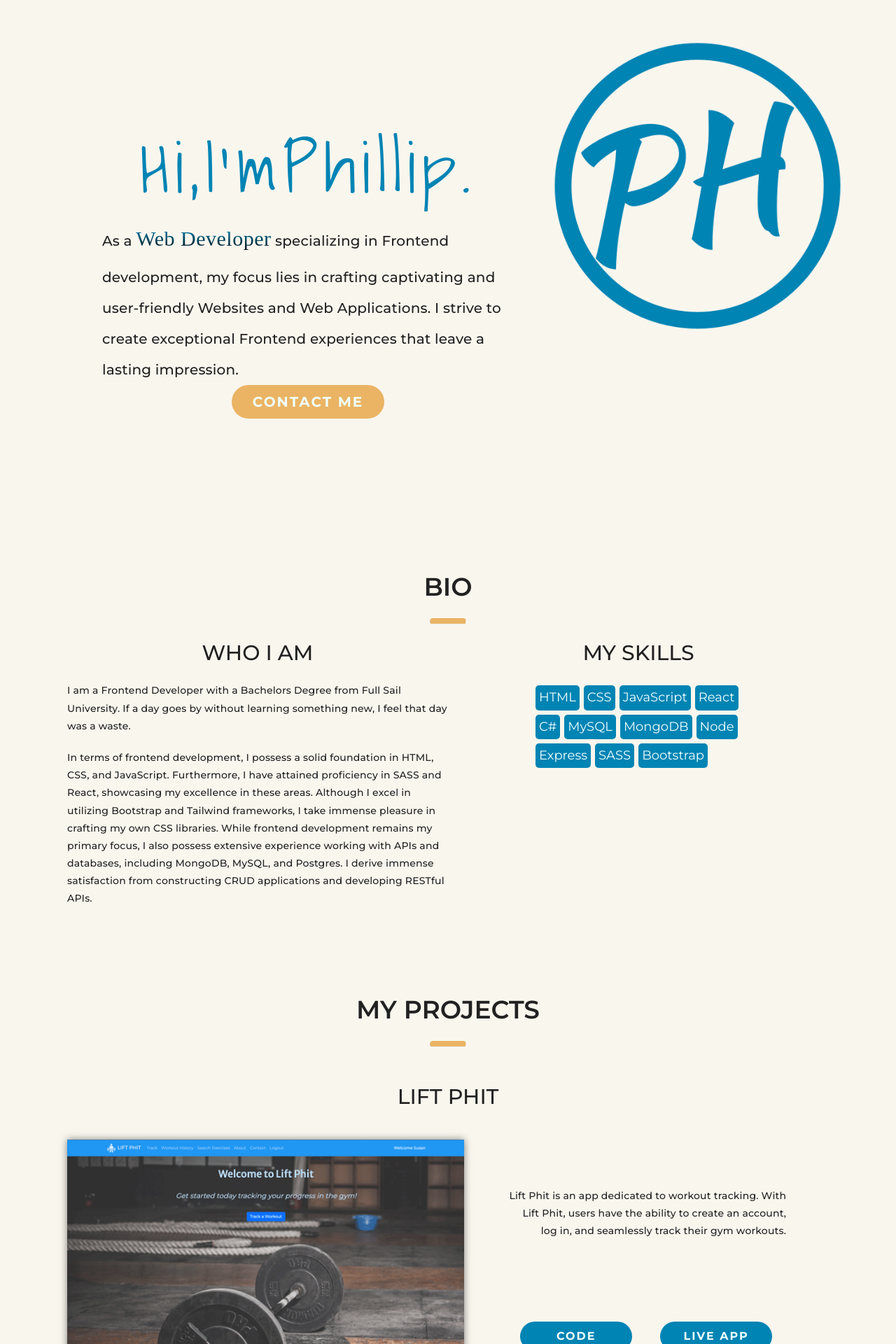
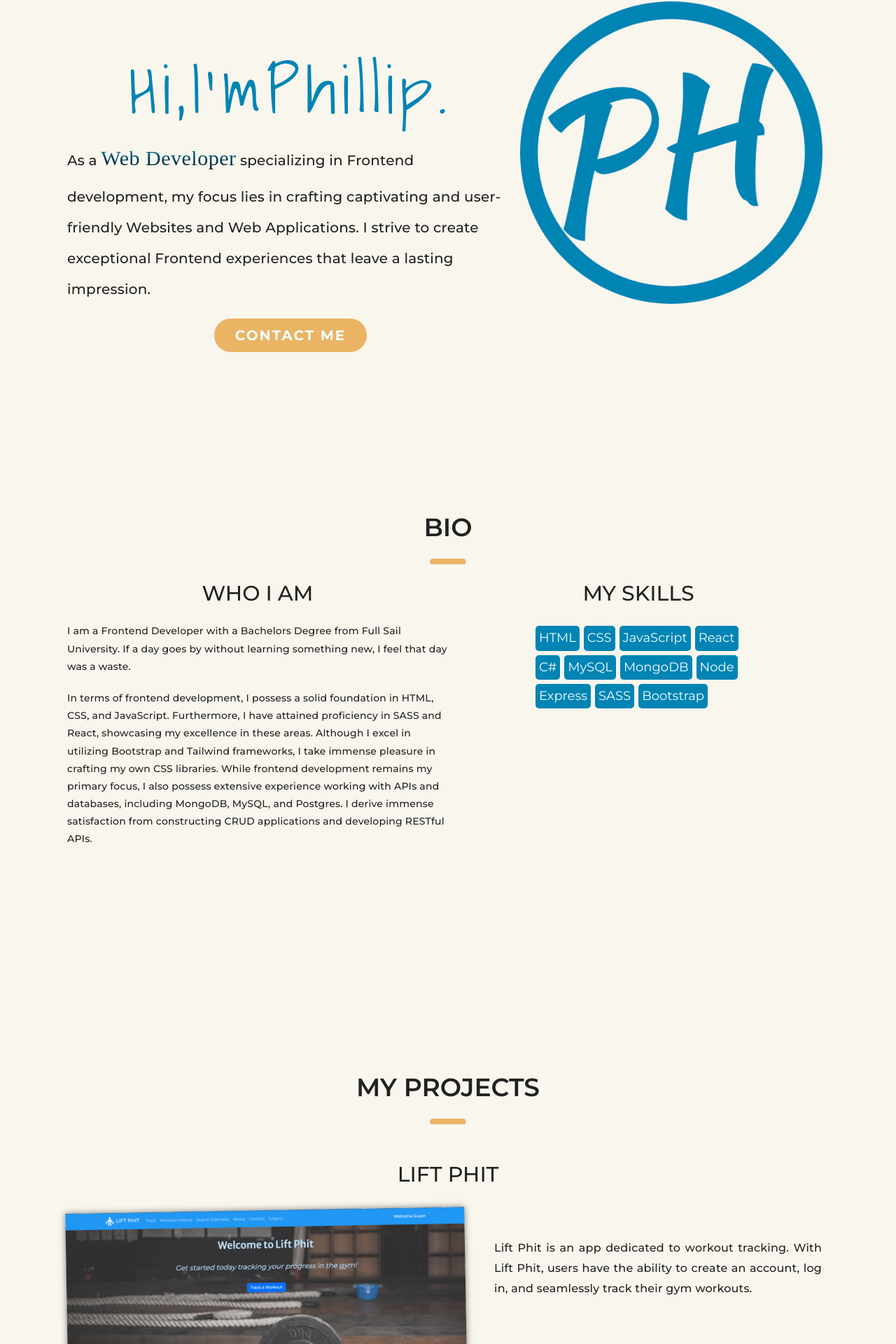
Before and after one commit to Phillipiscoding/portfolio, a React (Create React App) app: page /home in a window 1280 px wide. Shown: the part 122-2042 px from the top of the page at 70% size. Built offline with nearby package versions, Linux system fonts and the light colour scheme; a web font is replaced by a local one.

Commit message:
touch ups

```diff
--- a/src/App.js
+++ b/src/App.js
@@ -17,13 +17,13 @@ function App() {
       <div className="app">
         <Nav />
         <div className="body">
-          <div className="routes">
+
             <Routes>
               <Route exact path="/" element={<Home />} />
               <Route exact path="/home" element={<Home />} />
               <Route exact path="/resume" element={<Resume />} />
             </Routes>
-          </div>
+
         </div>
 
         <Footer />
--- a/src/pages/Bio.js
+++ b/src/pages/Bio.js
@@ -22,7 +22,7 @@ function Bio() {
     { name: "Bootstrap", url: "https://getbootstrap.com/" },
   ];
   return (
-    <div  className="bio">
+    <div  className="bio container">
       <h2>Bio</h2>
       <hr className="rounded" />
       <div className="bio-container">
--- a/src/pages/Header.js
+++ b/src/pages/Header.js
@@ -9,19 +9,16 @@ function Header() {
   return (
     <div className="header container">
       <div className="header-container">
-        <div className='logo-container'>
+        <div className="logo-container">
           <img src={Logo} />
         </div>
 
-        <div>
-
+        <div className="header-conetent">
           <h1 className="brand-font greeting">
             {greeting.map((letter, index) => {
               return <BouncingText key={index}>{letter}</BouncingText>;
             })}
           </h1>
-
-
 
           <p className="greeting-message">
             As a <span className="webdev">Web Developer</span> specializing in
@@ -30,8 +27,8 @@ function Header() {
             exceptional Frontend experiences that leave a lasting impression.
           </p>
 
-          <div className="contact-btn">
-            <a href="#contact-section" className="btn btn-action">
+          <div className="contact-btn-container">
+            <a href="#contact-section" className="btn btn-action contact-btn">
               Contact Me
             </a>
           </div>
--- a/src/styles/_bio.scss
+++ b/src/styles/_bio.scss
@@ -1,7 +1,10 @@
 .bio {
     @include xs {
-        // 0px
         padding: 50px 0;
+    }
+    @include xl {
+        max-width: 1250px;
+        height: 100vh;
     }
 
     .bio-container {
--- a/src/styles/_breakpoints.scss
+++ b/src/styles/_breakpoints.scss
@@ -36,6 +36,8 @@ $breakpoints: (
     }
 }
 
+
+
 @mixin breakpoint($bp: 0) {
     @media (min-width: $bp){
         @content;
--- a/src/styles/_contact.scss
+++ b/src/styles/_contact.scss
@@ -1,6 +1,11 @@
 .contact {
 
     padding: 50px 0;
+    @include xl {
+       height: 100vh;
+    }
+
+
 }
 
 .contact-form {
@@ -14,26 +19,29 @@
     border-radius: 5px;
 
     @include sm {
-        // 720px
         margin: 0 auto;
     }
+
 
     .input-container {
 
         @include xs {
-            // 0px
             width: 92%;
             margin: 0 0 10px;
         }
 
         @include md {
-            // 720px
             width: 100%;
         }
+
+
 
         label {
             text-transform: uppercase;
             font-weight: 600;
+            @include xl {
+                font-size: 2.6rem;
+            }
         }
 
         input,
@@ -61,7 +69,6 @@
             width: 100px;
             // padding: 10px;
             cursor: pointer;
-            background-color: red;
         }
 
         input[type="submit"]:hover {
@@ -118,3 +125,25 @@
     }
 
 }
+
+.test {
+    @include xs {
+        color: red;
+    }
+
+    @include sm {
+        color: blue;
+    }
+
+    @include md {
+        color: green;
+    }
+
+    @include lg {
+        color: orange;
+    }
+
+    @include xl {
+        color: yellow;
+    }
+}
--- a/src/styles/_header.scss
+++ b/src/styles/_header.scss
@@ -1,10 +1,8 @@
 .header {
+    margin-top: 40px;
+    height: calc(100vh - 40px);
 
-    // padding: 80px 0 150px;
-    // height: calc(100vh - 40px);
     @include lg {
-        // 960px
-        // height: calc(60vh - 50px);
         display: flex;
         align-items: center;
         justify-content: center;
@@ -22,31 +20,28 @@
             width: 100%;
         }
 
-
-
-        // Greeting Div
+        // Greeting Div header-conetent
         div:nth-child(2) {
-            // padding: 100px;
             margin: auto;
             display: flex;
             flex-direction: column;
             align-items: center;
 
             @include lg {
-                // 960px
                 width: 400px;
             }
 
             @include xl {
-                padding: 0 50px;
+                height: calc(100vh - 90px);
                 width: 1000px;
+                justify-content: end;
+                padding-bottom: 150px;
             }
 
             .contact-btn {
                 width: 100%;
                 text-align: center;
             }
-
 
             .greeting {
                 text-align: center;
@@ -64,20 +59,15 @@
                 }
 
                 @include lg {
-                    // 960px
                     font-size: 6rem;
                     letter-spacing: 8px;
                 }
 
                 @include xl {
-                    // 960px
-                    font-size: 10rem;
+                    font-size: 9.5rem;
                     letter-spacing: 8px;
                 }
-
-
             }
-
 
             .webdev {
                 letter-spacing: 0.5px;
@@ -104,22 +94,24 @@
                 }
 
             }
+
+            .contact-btn-container {
+                margin-top: 20px;
+            }
         }
 
         // image div
         .logo-container:nth-child(1) {
-            // margin: auto;
             text-align: center;
 
             @include lg {
-                // 960px
                 order: 2;
                 height: calc(100vh - 40px);
                 width: 400px;
             }
-
             @include xl {
-                height: calc(100vh - 40px);
+                width: 50%;
+                text-align: right;
             }
 
             img {
@@ -138,18 +130,16 @@
 
                 @include lg {
                     width: 375px;
-                    margin-top: 100px;
+                    margin: 100px 0 0 0;
                 }
 
                 @include xl {
-                    width: 425px;
-                    margin-top: 50px;
+                    width: 450px;
+                    margin: 75px 0 0 0;
                 }
             }
         }
-
     }
-
 }
 
 
--- a/src/styles/_layout.scss
+++ b/src/styles/_layout.scss
@@ -4,10 +4,10 @@
   display: flex;
   flex-direction: column;
   min-height: 100vh;
-  padding-top: 90px;
+
+
 
   .routes {
-    margin-top: 35px;
     flex: 1;
   }
 }
--- a/src/styles/_projects.scss
+++ b/src/styles/_projects.scss
@@ -1,5 +1,9 @@
 .projects {
     padding: 50px 0;
+
+    @include xl {
+        max-width: 1250px;
+    }
 
     .projects-container {
         @include lg {
@@ -7,19 +11,16 @@
             flex-direction: column;
         }
 
-        .project-article:nth-child(2) .project-img {
-            order: 2;
-            text-align: right;
+        .project-info {
+            text-align: center;
+
+            .project-description {
+                @include xl {
+                    text-align: justify;
+                    padding: 0 0 0 30px;
+                }
+            }
         }
-
-        .project-article:nth-child(2) .project-info {
-            text-align: left;
-        }
-
-        .project-info {
-            text-align: right;
-        }
-
 
         .project-article {
             @include xs {
@@ -28,7 +29,6 @@
 
             @include lg {
                 padding: 30px 0;
-
             }
 
             h3 {
@@ -40,13 +40,21 @@
             .project-article-container {
                 @include lg {
                     display: flex;
-
                 }
 
                 .project-img {
 
+                    @include xl {
+                        width: 600px;
+                        height: 300px;
+                        position: relative;
+                        overflow: visible;
+                    }
+
                     img {
                         box-shadow: 0 0 10px rgba(0, 0, 0, 0.5);
+                        transition: transform 1s ease;
+
 
                         @include xs {
                             width: 100%;
@@ -54,9 +62,20 @@
                         }
 
                         @include xl {
-                            max-width: 600px;
+                            position: absolute;
+                            top: 50%;
+                            left: 50%;
+                            transform: translate(-50%, -50%) rotate(-1deg);
 
                         }
+                    }
+                    img:hover {
+                        @include xl {
+                            transform: translate(-50%, -50%) rotate(0deg);
+
+                        }
+
+
                     }
                 }
 
@@ -69,8 +88,11 @@
                         justify-content: space-around;
                         height: 360px;
                     }
+
                     @include xl {
-                        padding: 0 60px;
+                        // padding: 0 60px;
+                        display: flex;
+                        justify-content: space-between;
                     }
 
                     .project-description {
@@ -78,58 +100,61 @@
                             padding-bottom: 20px;
                         }
 
-                        @include lg {
-                            max-width: 400px;
-                        }
-
-
-
-
                         p {
                             @include xs {
                                 line-height: 1.8;
                             }
 
                             @include lg {
-                                padding-top: 30px;
+                                font-size: 1.6rem;
+                            }
+
+                            @include xl {
+                                padding-top: 40px;
                             }
                         }
                     }
 
                     .project-links {
+
+
                         @include xs {
                             display: flex;
                             justify-content: space-around;
 
                             a {
-                                width: 120px;
+                                @include xs {
+                                    width: 120px;
+                                    font-size: 1.6rem;
+                                }
+
+                                @include sm {
+                                    width: 160px;
+                                    font-size: 1.8rem;
+                                }
+
+                                @include md {
+                                    width: 200px;
+                                }
+
+                                @include lg {
+                                    width: 140px;
+                                    font-size: 1.2rem;
+                                }
+
+
                             }
                         }
 
-                        @include sm {
-                            a {
-                                width: 160px;
-                                font-size: 1.6rem;
-                            }
-                        }
-
-                        @include lg {
-                            max-width: 400px;
-                        }
-
-
-
-                        // @include lg {
+                        // @include sm {
                         //     a {
-                        //         max-width: 200px;
+                        //         width: 160px;
+                        //         font-size: 1.6rem;
                         //     }
                         // }
                     }
                 }
-
             }
-
-
         }
     }
 }
```
Also changed, not shown: src/styles/_navbar.scss (+12 -16 lines), 1 other file (tests, documents, lock files or other folders). Lines whose indentation alone changed are shown as unchanged.
